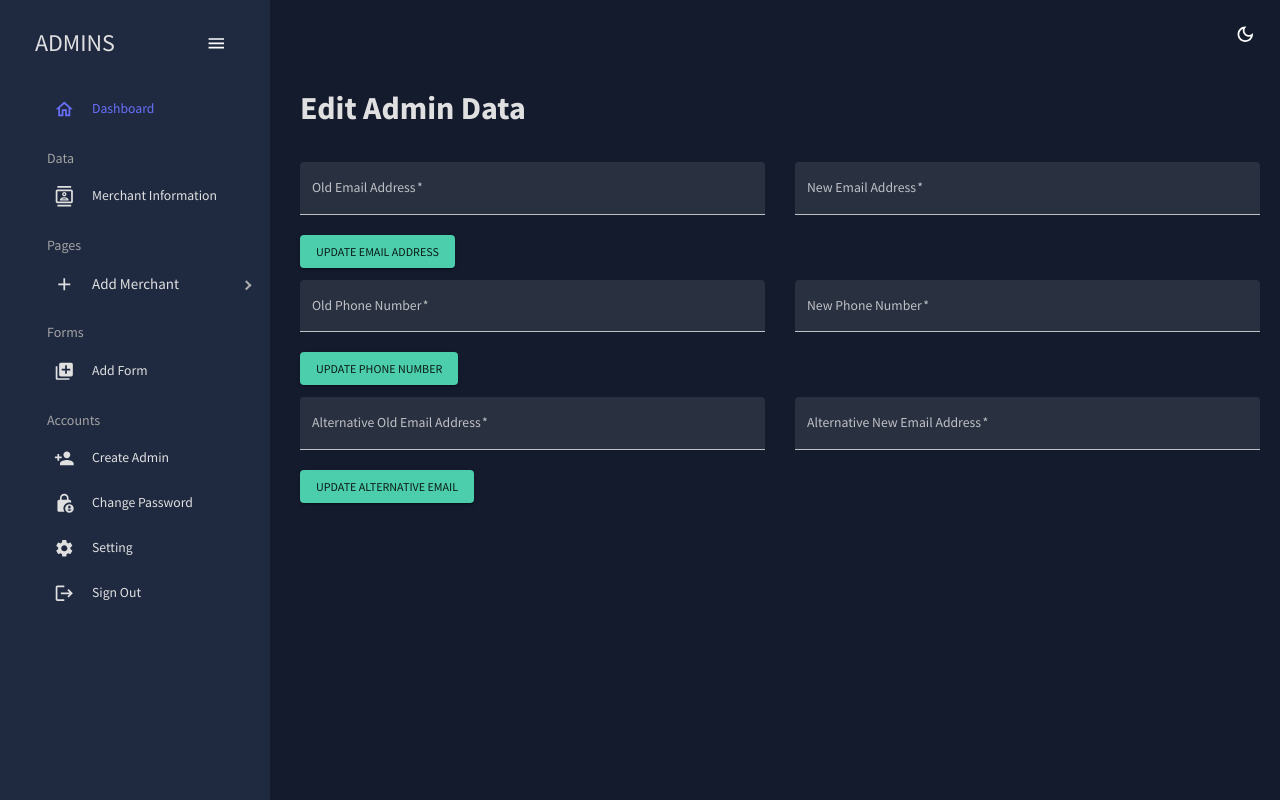
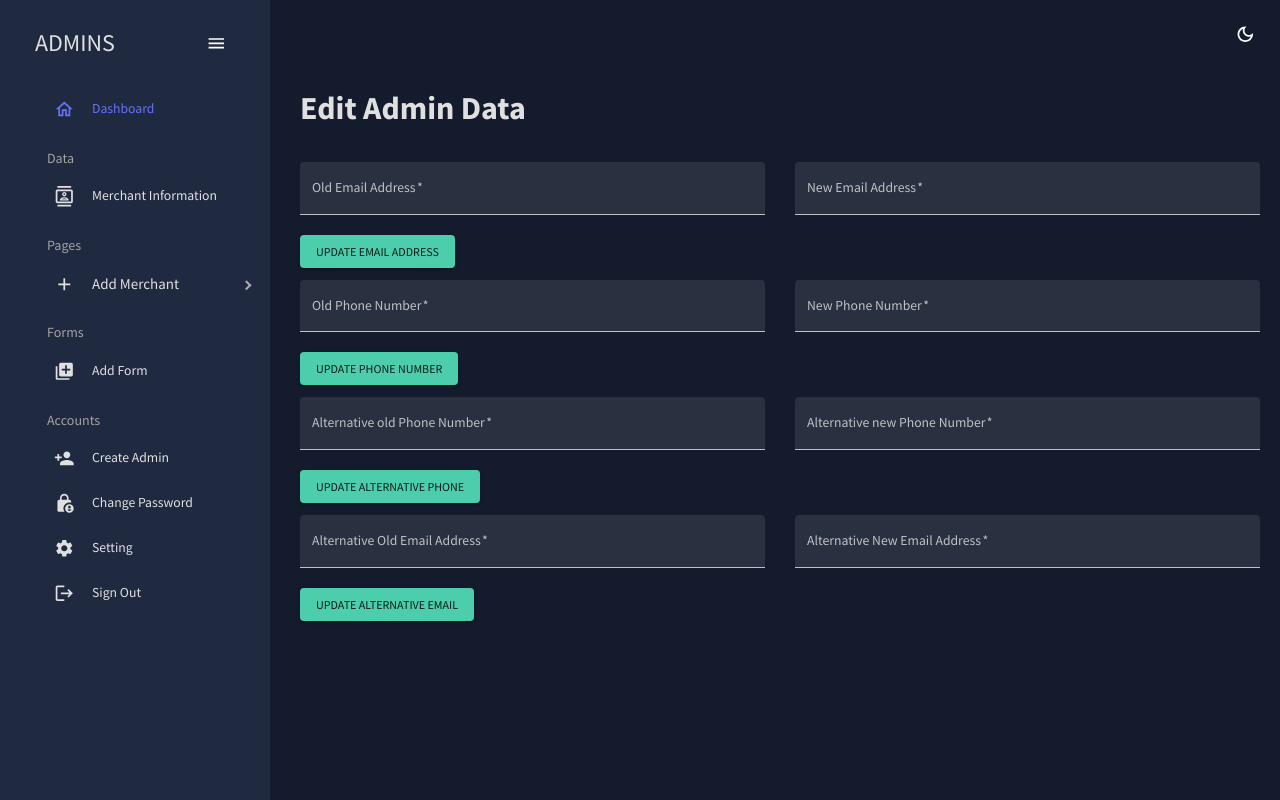
Before and after one commit to Kalashtyagi/HDFC, a React (Create React App) app: page /update in a window 1280 px wide. Built offline with nearby package versions, Linux system fonts and the light colour scheme.

Commit message:
--otp input --approve

```diff
--- a/package.json
+++ b/package.json
@@ -32,6 +32,7 @@
     "react-data-table-component": "^7.6.2",
     "react-dom": "^18.2.0",
     "react-hook-form": "^7.49.3",
+    "react-otp-input": "^3.1.1",
     "react-pro-sidebar": "^0.7.1",
     "react-redux": "^8.0.2",
     "react-router-dom": "^6.21.3",
--- a/src/scenes/ChangePassword/ChangePass.js
+++ b/src/scenes/ChangePassword/ChangePass.js
@@ -17,6 +17,7 @@ import { useContext } from "react";
 import { useForm } from "react-hook-form";
 import { ToastContainer, toast } from "react-toastify";
 import "react-toastify/dist/ReactToastify.css";
+import OtpInput from "react-otp-input";
 
 const ChangePass = () => {
   const Otp = 1234;
@@ -229,7 +230,7 @@ const ChangePass = () => {
         <DialogTitle>Enter OTP</DialogTitle>
         <DialogContent>
           <form>
-            <TextField
+            {/* <TextField
               fullWidth
               variant="filled"
               type="num"
@@ -238,6 +239,28 @@ const ChangePass = () => {
               required
               inputProps={{ maxLength: 4 }}
               onChange={(e) => setEnterOtp(e.target.value)}
+            /> */}
+            <OtpInput
+              inputType="number"
+              value={enterOtp}
+              onChange={setEnterOtp}
+              numInputs={4}
+              // renderSeparator={<span> </span>}
+              renderInput={(props) => (
+                <input
+                  {...props}
+                  style={{
+                    width: "40px",
+                    height: "40px",
+                    borderRadius: "5px",
+                    backgroundColor: "#03c6a1",
+                    border: "1px solid #ccc",
+                    textAlign: "center",
+                    fontSize: "16px",
+                    marginLeft: "20px",
+                  }}
+                />
+              )}
             />
           </form>
         </DialogContent>
--- a/src/scenes/Update/Update.js
+++ b/src/scenes/Update/Update.js
@@ -133,6 +133,40 @@ const Update = () => {
           <TextField
             fullWidth
             variant="filled"
+            type="number"
+            label="Alternative old Phone Number"
+            name="contact"
+            sx={{ gridColumn: "span 2" }}
+            required
+          />
+          <TextField
+            fullWidth
+            variant="filled"
+            type="number"
+            label="Alternative new Phone Number"
+            name="contact"
+            sx={{ gridColumn: "span 2" }}
+            required
+          />
+        </Box>
+        <Box display="flex" justifyContent="flex-start" mt="20px">
+          <Button type="submit" color="secondary" variant="contained">
+            Update Alternative Phone
+          </Button>
+        </Box>
+      </form>
+      <form onSubmit={handleEmail} style={{ marginTop: "12px" }}>
+        <Box
+          display="grid"
+          gap="30px"
+          gridTemplateColumns="repeat(4, minmax(0, 1fr))"
+          sx={{
+            "& > div": { gridColumn: isNonMobile ? undefined : "span 4" },
+          }}
+        >
+          <TextField
+            fullWidth
+            variant="filled"
             type="email"
             label="Alternative Old Email Address"
             name="contact"
--- a/src/scenes/contacts/index.jsx
+++ b/src/scenes/contacts/index.jsx
@@ -14,20 +14,20 @@ const Contacts = () => {
 
   const columns = [
     { field: "id", headerName: "ID", flex: 0.5 },
-    { field: "registrarId", headerName: "Registrar ID" },
+    // { field: "registrarId", headerName: "Registrar ID" },
     {
       field: "name",
       headerName: "Name",
       flex: 1,
       cellClassName: "name-column--cell",
     },
-    {
-      field: "age",
-      headerName: "Age",
-      type: "number",
-      headerAlign: "left",
-      align: "left",
-    },
+    // {
+    //   field: "age",
+    //   headerName: "Age",
+    //   type: "number",
+    //   headerAlign: "left",
+    //   align: "left",
+    // },
     {
       field: "phone",
       headerName: "Phone Number",
@@ -43,16 +43,16 @@ const Contacts = () => {
       headerName: "Address",
       flex: 1,
     },
-    {
-      field: "city",
-      headerName: "City",
-      flex: 1,
-    },
-    {
-      field: "zipCode",
-      headerName: "Zip Code",
-      flex: 1,
-    },
+    // {
+    //   field: "city",
+    //   headerName: "City",
+    //   flex: 1,
+    // },
+    // {
+    //   field: "zipCode",
+    //   headerName: "Zip Code",
+    //   flex: 1,
+    // },
   ];
 
   return (
@@ -63,10 +63,7 @@ const Contacts = () => {
         transition: "margin-left 0.3s",
       }}
     >
-      <Header
-        title="CONTACTS"
-        subtitle="List of Contacts for Future Reference"
-      />
+      <Header title="Merchant List" subtitle="List of Merchants" />
       <Box
         m="40px 0 0 0"
         height="75vh"
--- a/src/scenes/dashboard/index.jsx
+++ b/src/scenes/dashboard/index.jsx
@@ -286,14 +286,25 @@ const Dashboard = () => {
                 >
                   {newItem.merchant}
                 </Typography>
-                <IconButton>
-                  <DownloadOutlinedIcon
+                <Box display="flex">
+                  <IconButton>
+                    <DownloadOutlinedIcon
+                      sx={{
+                        fontSize: "26px",
+                        color: colors.greenAccent[500],
+                      }}
+                    />
+                  </IconButton>
+                  <Button
+                    variant="contained"
                     sx={{
-                      fontSize: "26px",
+                      fontSize: "15px",
                       color: colors.greenAccent[500],
                     }}
-                  />
-                </IconButton>
+                  >
+                    approve
+                  </Button>
+                </Box>
               </Box>
             </>
           ))}
--- a/src/scenes/form/Bulkupload.js
+++ b/src/scenes/form/Bulkupload.js
@@ -66,9 +66,14 @@ const Bulkupload = () => {
   const [query, setQuery] = useState("");
   const [id, setId] = useState();
   const { isCollapsed } = useContext(SidebarContext);
+  const [selectedFile, setSelectedFile] = useState(null);
 
   const handleMenuItemClick = (event, id) => {
     setId(id);
+  };
+  const handleFileChange = (event) => {
+    const file = event.target.files[0];
+    setSelectedFile(file);
   };
 
   const handleChange = (event) => {
@@ -101,7 +106,7 @@ const Bulkupload = () => {
         }}
       >
         <Box display="flex" justifyContent="space-between">
-          <Header title="Add Bulk Upload" />
+          <Header title="Bulk Upload" />
         </Box>
         <Grid container spacing={2}>
           <Grid item xs={4}>
@@ -158,8 +163,12 @@ const Bulkupload = () => {
               }}
             >
               Upload file
-              <VisuallyHiddenInput type="file" />
+              <VisuallyHiddenInput type="file" onChange={handleFileChange} />
             </Button>
+            <p>Accept only xls or xlsx</p>
+            <p style={{ color: "#03c6a1" }}>
+              {selectedFile ? selectedFile.name : "No file selected"}
+            </p>
           </Grid>
         </Grid>
       </Box>
```
Also changed, not shown: 1 other file (tests, documents, lock files or other folders).
